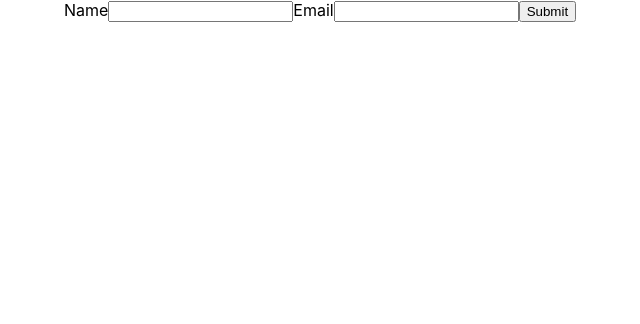
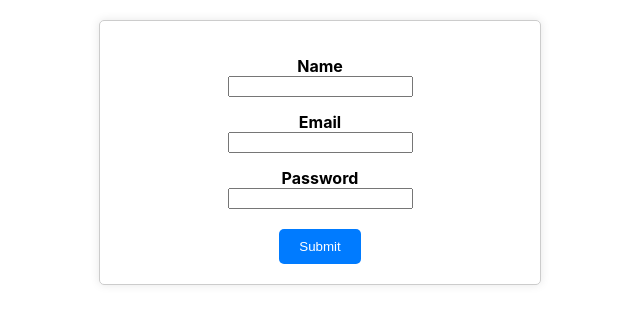
Before and after one commit to MarkKlep/chat-app, a React (Create React App) app in the folder web/: page / in a window 1280 px wide. Shown: the top 324 px of the page, without its empty margins (320-960 px from the left). Built offline with nearby package versions, Linux system fonts and the light colour scheme.

Commit message:
register form v1.0

```diff
--- a/web/src/App.tsx
+++ b/web/src/App.tsx
@@ -1,39 +1,10 @@
-import { useForm, SubmitHandler } from 'react-hook-form';
-import { z } from 'zod';
-import { zodResolver } from '@hookform/resolvers/zod';
+import { RegisterForm } from './components/form-register';
 import './App.css';
 
-const schema = z.object({
-    name: z.string().nonempty(),
-    email: z.string().email(),
-});
-
-type Inputs = z.infer<typeof schema>;
-
 function App() {
-    const { register, handleSubmit } = useForm<Inputs>({
-        resolver: zodResolver(schema),
-        defaultValues: {
-            name: '',
-            email: ''
-        }
-    });
-
-    const onSubmit: SubmitHandler<Inputs> = (data) => {
-        console.log(data);
-    };
-
     return (
         <div className="App">
-            <form onSubmit={handleSubmit(onSubmit)}>
-                <label htmlFor="name">Name</label>
-                <input type="text" id="name" {...register('name')} />
-
-                <label htmlFor="email">Email</label>
-                <input type="email" id="email" {...register('email')} />
-
-                <button type="submit">Submit</button>
-            </form>
+            <RegisterForm />
         </div>
     );
 }
--- /dev/null
+++ b/web/src/components/form-register.tsx
@@ -0,0 +1,43 @@
+import { FC } from 'react';
+import { useForm, SubmitHandler } from 'react-hook-form';
+import { z } from 'zod';
+import { zodResolver } from '@hookform/resolvers/zod';
+import '../styles/form.scss';
+
+const schema = z.object({
+    name: z.string(),
+    email: z.string().email(),
+    password: z.string().min(6),
+});
+
+type Inputs = z.infer<typeof schema>;
+
+export const RegisterForm: FC = () => {
+    const { register, handleSubmit } = useForm<Inputs>({
+        resolver: zodResolver(schema),
+        defaultValues: {
+            name: '',
+            email: '',
+            password: '',
+        },
+        mode: 'onChange',
+    });
+
+    const onSubmit: SubmitHandler<Inputs> = (data) => {
+        console.log(data);
+    };
+    return (
+        <form onSubmit={handleSubmit(onSubmit)}>
+            <label htmlFor="name">Name</label>
+            <input type="text" id="name" {...register('name')} />
+
+            <label htmlFor="email">Email</label>
+            <input type="email" id="email" {...register('email')} />
+
+            <label htmlFor="password">Password</label>
+            <input type="password" id="password" {...register('password')} />
+
+            <button type="submit">Submit</button>
+        </form>
+    );
+};
```
